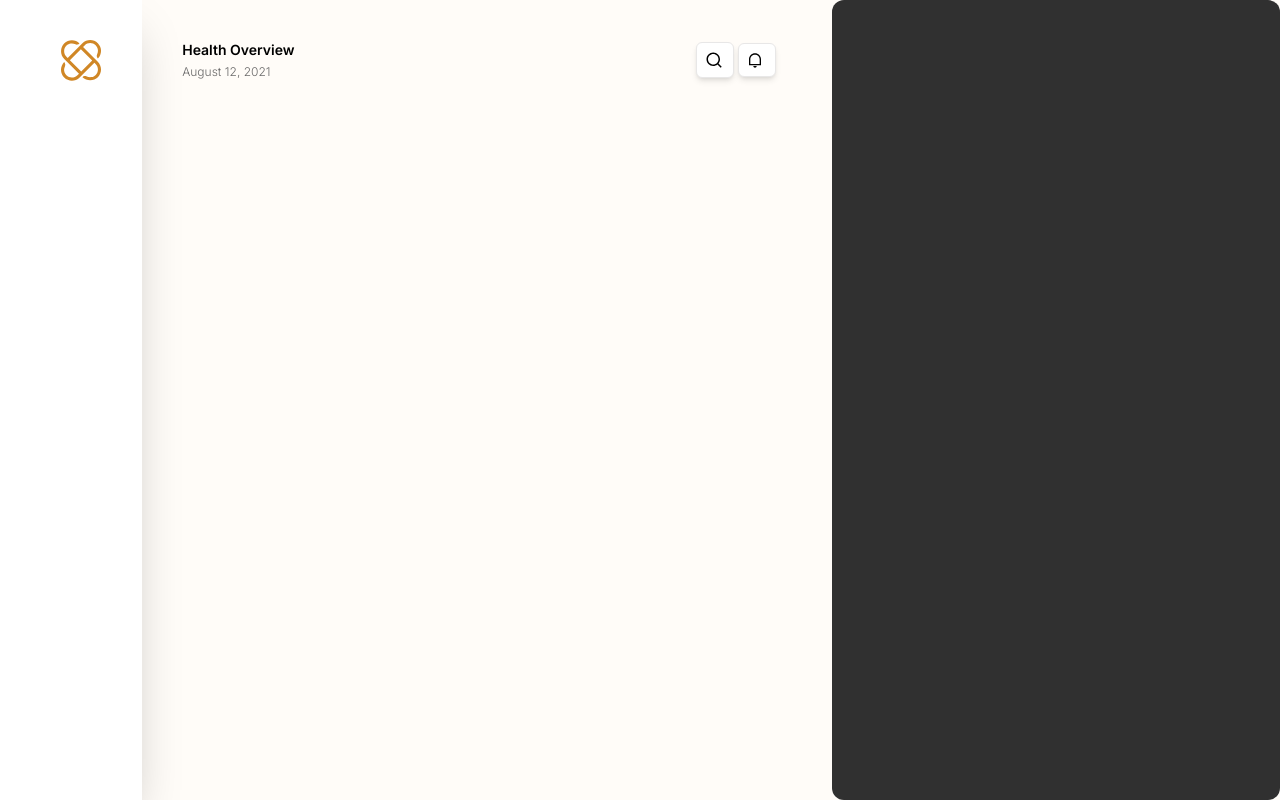
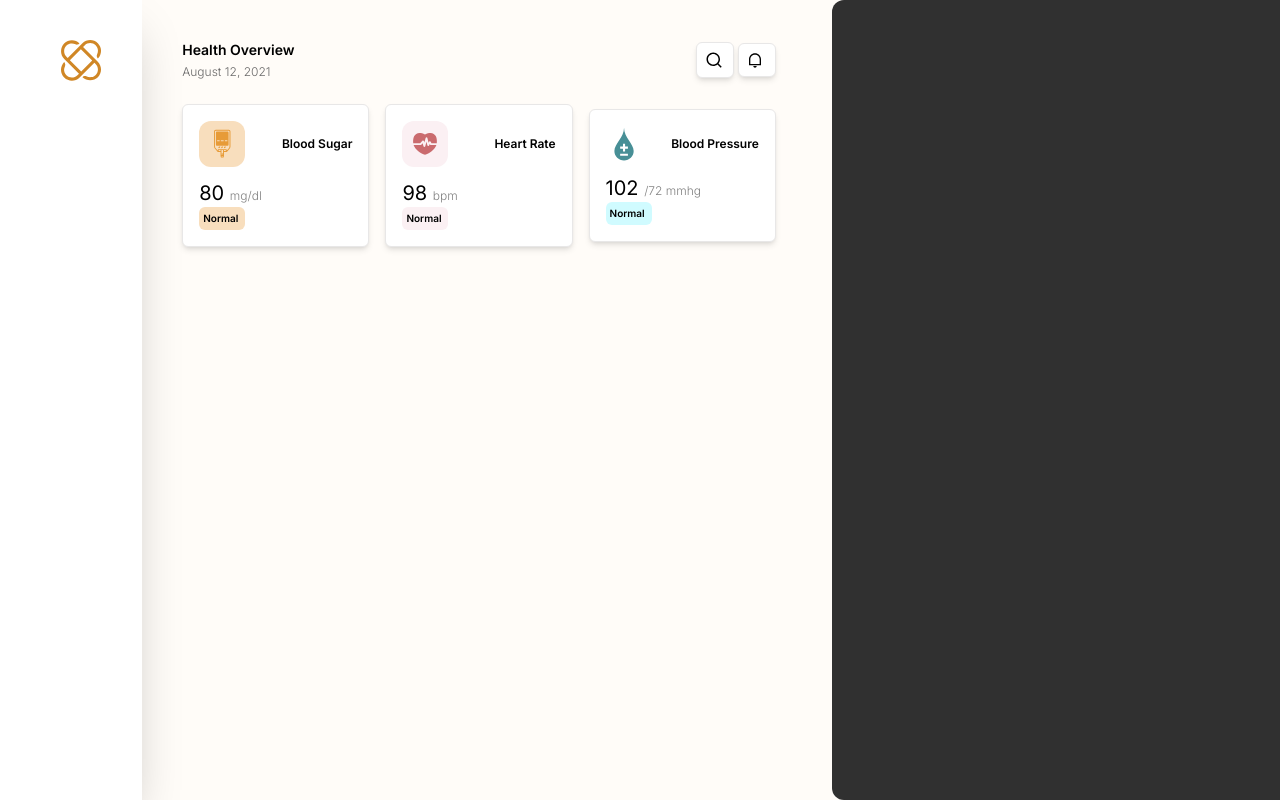
Before and after one commit to edmondgaks/HealthTrackPro-Plus, a Next.js app in the folder health-track/: page / in a window 1280 px wide. Built offline with nearby package versions, Linux system fonts and the light colour scheme.

Commit message:
finishing stat cards

```diff
--- a/health-track/src/app/page.tsx
+++ b/health-track/src/app/page.tsx
@@ -1,5 +1,5 @@
 "use client";
-import { BellIcon, LogoIcon, SearchIcon } from '@/components/icons';
+import { BellIcon, BloodIcon, BloodRate, HeartRateIcon, LogoIcon, SearchIcon } from '@/components/icons';
 import Image from 'next/image';
 import { AreaChart, YAxis, CartesianAxis, Tooltip, Area, CartesianGrid, XAxis } from 'recharts';
 
@@ -70,8 +70,40 @@ export default function Home() {
               </div>
             </div>
           </div>
+          <div className="w-full flex flex-row gap-4 justify-between items-center">
+            <div className="flex w-[30%] w-full flex-col gap-3 justify-center bg-white rounded-md shadow-md border border-[#E8E7E7] p-4">
+              <div className="flex flex-row gap-4 justify-between items-center">
+                <BloodIcon />
+                <h1 className="text-xs font-semibold">Blood Sugar</h1>
+              </div>
+              <div className="flex flex-col justify-center">
+                <div className="text-xl">80 <span className="text-xs text-[#818181] font-light">mg/dl</span></div>
+                <div className="p-1 bg-[#F8DEBD] rounded-md font-semibold w-[30%] text-[10px]">Normal</div>
+              </div>
+            </div>
+            <div className="flex w-[30%] w-full flex-col gap-3 justify-center bg-white rounded-md shadow-md border border-[#E8E7E7] p-4">
+              <div className="flex flex-row gap-4 justify-between items-center">
+                <HeartRateIcon />
+                <h1 className="text-xs font-semibold">Heart Rate</h1>
+              </div>
+              <div className="flex flex-col justify-center">
+                <div className="text-xl">98 <span className="text-xs text-[#818181] font-light">bpm</span></div>
+                <div className="p-1 bg-[#FBF0F3] rounded-md font-semibold w-[30%] text-[10px]">Normal</div>
+              </div>
+            </div>
+            <div className="flex w-[30%] w-full flex-col gap-3 justify-center bg-white rounded-md shadow-md border border-[#E8E7E7] p-4">
+              <div className="flex flex-row gap-4 justify-between items-center">
+                <BloodRate />
+                <h1 className="text-xs font-semibold">Blood Pressure</h1>
+              </div>
+              <div className="flex flex-col justify-center">
+                <div className="text-xl">102 <span className="text-xs text-[#818181] font-light">/72 mmhg</span></div>
+                <div className="p-1 bg-[#D0FBFF] rounded-md font-semibold w-[30%] text-[10px]">Normal</div>
+              </div>
+            </div>
+          </div>
         </div>
-        <div className="w-[40%] rounded-xl h-full bg-[#303030]"></div>
+        <div className="w-[40%] rounded-l-xl h-full bg-[#303030]"></div>
       </div>
     </main>
   )
--- a/health-track/src/components/icons/index.tsx
+++ b/health-track/src/components/icons/index.tsx
@@ -36,3 +36,32 @@ export const LogoIcon = ({ size }: { size?: number }) => (
 </svg>
     </div>
  );
+
+ export const BloodIcon = ({ size }: { size?: number }) => (
+    <div style={{ width: size ?? 20 }}>
+       <svg xmlns="http://www.w3.org/2000/svg" width="46" height="46" viewBox="0 0 46 46" fill="none">
+<rect width="46" height="46" rx="12" fill="#F8DEBD"/>
+<path d="M28.4969 10.5781H17.9987C17.412 10.5781 16.918 11.0722 16.918 11.6588V23.7009C16.918 24.2876 17.412 24.7816 17.9987 24.7816H28.4969C29.0836 24.7816 29.5776 24.2876 29.5776 23.7009V11.6588C29.5776 11.0722 29.0836 10.5781 28.4969 10.5781ZM20.6232 20.1501H18.1531V19.2237H20.6232V20.1501ZM24.6373 20.1501H21.8583V19.2237H24.6373V20.1501ZM28.3425 20.1501H25.8724V19.2237H28.3425V20.1501Z" fill="#E79B38"/>
+<path d="M29.7331 8.72656H16.7647C15.8383 8.72656 15.0664 9.49849 15.0664 10.4248V25.4929C15.0664 26.3883 15.4061 27.222 15.9927 27.8704L17.5675 29.5996L17.5983 29.6304C18.679 30.8038 18.8025 30.9273 19.0804 30.9273H21.5506V35.0031L21.9829 36.4852H24.5457L24.978 35.0031V30.9582H27.4482C27.7261 30.9582 27.8496 30.8347 28.9303 29.6613L30.5359 27.8704C31.1226 27.222 31.4622 26.3575 31.4622 25.4929V10.4248C31.4313 9.49849 30.6594 8.72656 29.7331 8.72656ZM19.698 30.0318V29.1055H21.5506V30.0318H19.698ZM23.712 34.0459V32.1933H22.7857V34.0459H22.4769V29.1055H24.0208V34.0459H23.712ZM22.6622 35.5897L22.4769 34.9722H23.9899L23.8047 35.5897H22.6622ZM24.9471 29.1055H26.7998V30.0318H24.9471V29.1055ZM30.505 25.4929C30.505 26.1413 30.258 26.7589 29.8257 27.2529L28.251 28.982L28.2201 29.0129C28.0657 29.1982 27.8805 29.3834 27.7261 29.5378V28.6115C27.7261 28.3645 27.5099 28.1483 27.2629 28.1483H19.2348C18.9878 28.1483 18.7717 28.3645 18.7717 28.6115V29.5378C18.6173 29.3525 18.432 29.1673 18.2776 29.0129L16.672 27.2529C16.2397 26.7589 15.9927 26.1413 15.9927 25.4929V10.4248C15.9927 9.99253 16.3324 9.65288 16.7647 9.65288H29.7331C30.1654 9.65288 30.505 9.99253 30.505 10.4248V25.4929Z" fill="#E79B38"/>
+<path d="M19.8354 25.8449C19.4013 26.279 19.2644 26.8459 19.5297 27.1112C19.795 27.3765 20.3619 27.2396 20.796 26.8055C21.2301 26.3714 21.367 25.8045 21.1017 25.5392C20.8364 25.2739 20.2695 25.4108 19.8354 25.8449Z" fill="#E79B38"/>
+<path d="M25.394 25.8449C24.9599 26.279 24.823 26.8459 25.0883 27.1112C25.3536 27.3765 25.9205 27.2396 26.3546 26.8055C26.7887 26.3714 26.9256 25.8045 26.6603 25.5392C26.395 25.2739 25.8281 25.4108 25.394 25.8449Z" fill="#E79B38"/>
+<path d="M22.6127 25.8449C22.1786 26.279 22.0418 26.8459 22.307 27.1112C22.5723 27.3765 23.1393 27.2396 23.5734 26.8055C24.0075 26.3714 24.1443 25.8045 23.879 25.5392C23.6138 25.2739 23.0468 25.4108 22.6127 25.8449Z" fill="#E79B38"/>
+</svg>
+    </div>
+ );
+ export const HeartRateIcon = ({ size }: { size?: number }) => (
+    <div style={{ width: size ?? 20 }}>
+       <svg xmlns="http://www.w3.org/2000/svg" width="46" height="46" viewBox="0 0 46 46" fill="none">
+<rect width="46" height="46" rx="12" fill="#FBF0F3"/>
+<path fill-rule="evenodd" clip-rule="evenodd" d="M23.0022 13.4321C28.7518 10.4889 32.2679 12.1792 33.7417 15.0773C34.5293 16.6262 35.1635 19.3739 34.7871 22.2411H29.4591L28.7634 20.7918C28.4756 20.1071 27.5124 20.0353 27.1375 20.6962L26.5699 21.6961L25.4071 17.0713C25.2202 16.1401 23.8878 16.0848 23.6364 17.0117L22.3912 21.5931L21.9787 20.0671C21.7954 19.3785 20.907 19.1533 20.4231 19.7002L18.1684 22.2411H11.2169C10.8405 19.3739 11.4748 16.6262 12.2627 15.0773C13.7361 12.1792 17.2522 10.4889 23.0022 13.4321V13.4321ZM34.4055 24.0616C33.1734 28.2657 26.8225 33.1725 23.0022 33.8492C19.1818 33.1722 12.8309 28.266 11.5988 24.0619H18.5732C18.8726 24.0619 19.1381 23.9171 19.304 23.6944L20.662 22.1641L21.5085 25.3133C21.7487 26.2115 23.0233 26.2023 23.2646 25.3164L24.4811 20.8437L25.3589 24.3354C25.5645 25.1584 26.6811 25.2666 27.0541 24.5214L27.8604 23.1005L28.0727 23.5426C28.2282 23.8679 28.5523 24.058 28.8905 24.0583L34.4055 24.0616Z" fill="#CA6B6E"/>
+</svg>
+    </div>
+ );
+
+ export const BloodRate = ({ size }: { size?: number }) => (
+    <div style={{ width: size ?? 20 }}>
+       <svg xmlns="http://www.w3.org/2000/svg" width="36" height="36" viewBox="0 0 36 36" fill="none">
+        <path d="M18.035 1.80078C18.035 11.2756 8.39062 18.0904 8.39062 24.9056C8.39062 30.1382 12.7085 34.3801 18.035 34.3801C23.3609 34.3801 27.6783 30.1382 27.6783 24.9056C27.6783 18.0904 18.035 11.2756 18.035 1.80078ZM21.9147 29.7865H14.1539V27.7201L21.9147 27.7215V29.7865ZM21.9147 22.6372L19.0873 22.6358V25.4168H16.9806V22.6358H14.1535V20.5694H16.9806V17.7913H19.0873V20.5694H21.9147V22.6372V22.6372Z" fill="#478F96"/>
+        </svg>
+    </div>
+ );
```
